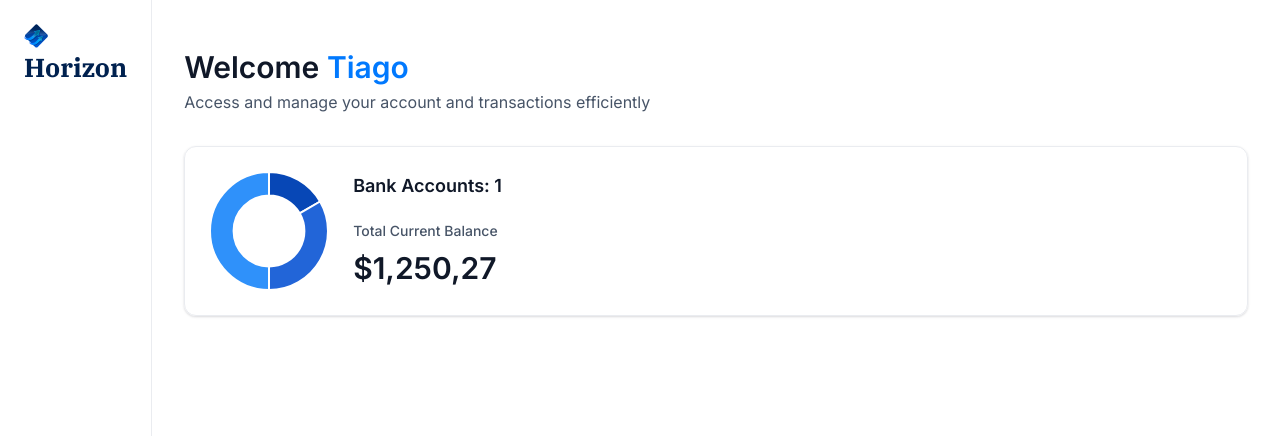
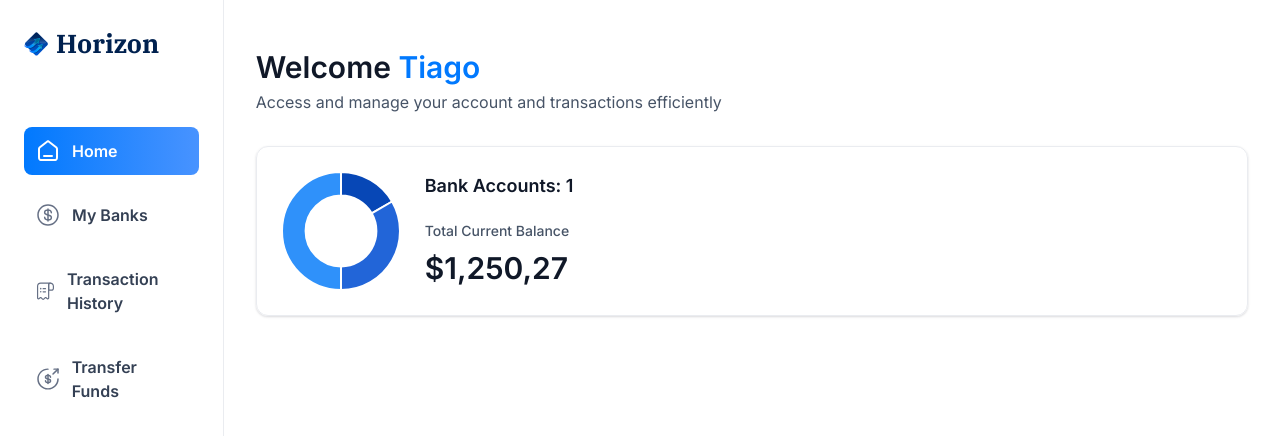
Before and after one commit to tiagosousa10/banking-app-platform, a Next.js app: page / in a window 1280 px wide. Shown: the top 436 px of the page. Built offline with nearby package versions, Linux system fonts and the light colour scheme.

Commit message:
side bar updated

```diff
--- a/components/Sidebar.tsx
+++ b/components/Sidebar.tsx
@@ -1,25 +1,52 @@
+'use client'
+import { sidebarLinks } from '@/constants'
+import { cn } from '@/lib/utils'
 import Image from 'next/image'
 import Link from 'next/link'
+import { usePathname } from 'next/navigation'
 import React from 'react'
 
 const Sidebar = ({user} : SiderbarProps) => {
+   const pathname = usePathname()
   return (
-    <section className='sidebar'>
-      <nav className='flex flex-col- gap-4'>
-         <Link
-            href={'/'}
-            className='mb-12 cursor-pointer items-center gap-2'
+   <section className="sidebar">
+   <nav className="flex flex-col gap-4">
+     <Link href="/" className="mb-12 cursor-pointer flex items-center gap-2">
+       <Image
+         src="/icons/logo.svg"
+         width={34}
+         height={34}
+         alt="Horizon logo"
+         className="size-[24px] max-xl:size-14"
+       />
+       <h1 className="sidebar-logo">Horizon</h1>
+     </Link>
+
+     {sidebarLinks.map((item) => {
+       const isActive = pathname === item.route || pathname.startsWith(`${item.route}/`)
+
+       return (
+         <Link href={item.route} key={item.label}
+           className={cn('sidebar-link', { 'bg-bank-gradient': isActive })}
          >
+           <div className='relative size-6'>
             <Image
-               src="/icons/logo.svg"
-               width={34}
-               height={34}
-               alt='Horizon Logo'
-               className='size-[24px] max-xl:size-[14px]'
+               src={item.imgURL}
+               alt={item.label}
+               fill
+               className={cn({'brightness-[3] invert-0' : isActive})}
             />
-            <h1 className='sidebar-logo'>Horizon</h1>
+           </div>
+           <p className={cn("sidebar-label", { "!text-white": isActive })}>
+                {item.label}
+              </p>
          </Link>
+       )
+     })}
+
+     USER
       </nav>
+      FOOTER
     </section>
   )
 }
```
